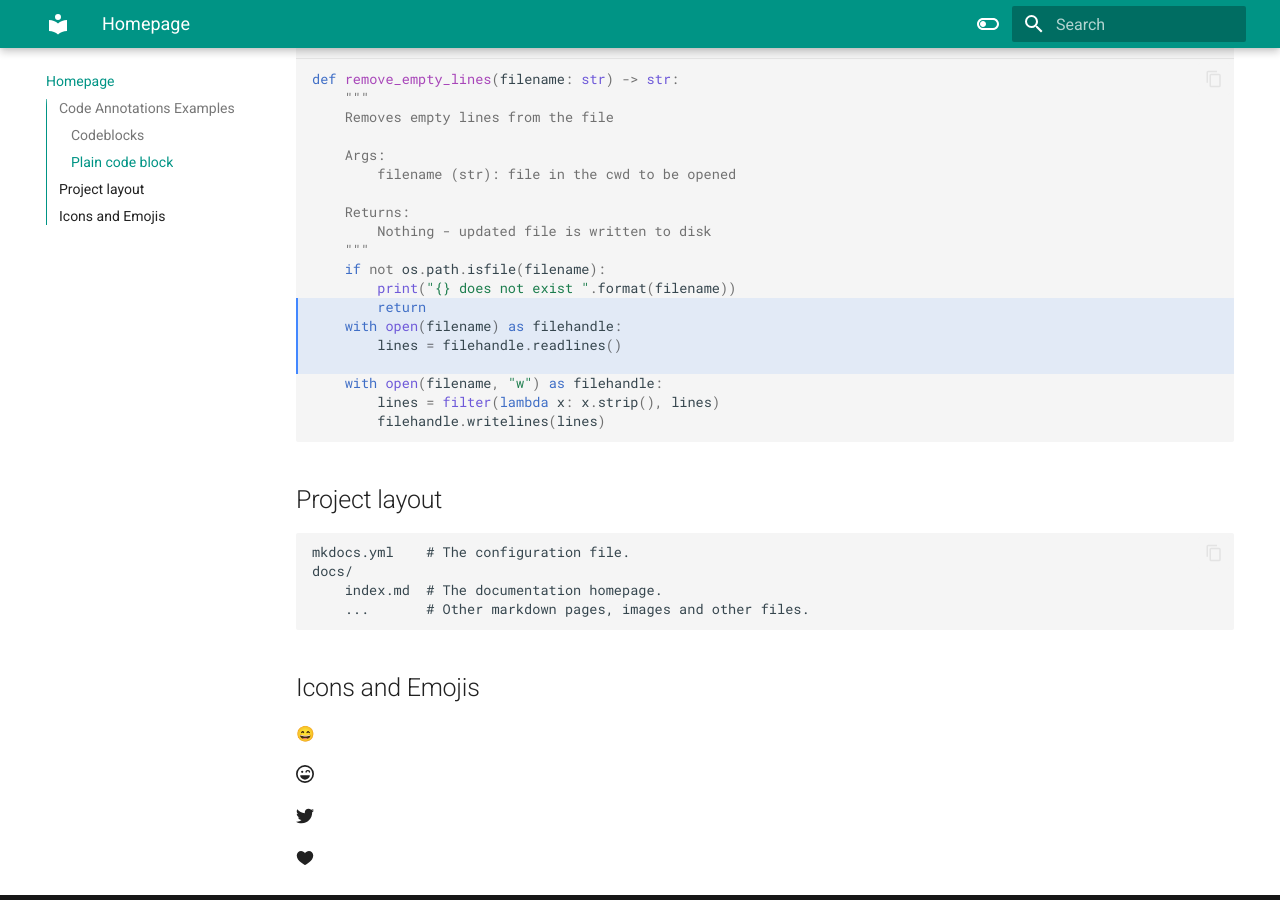
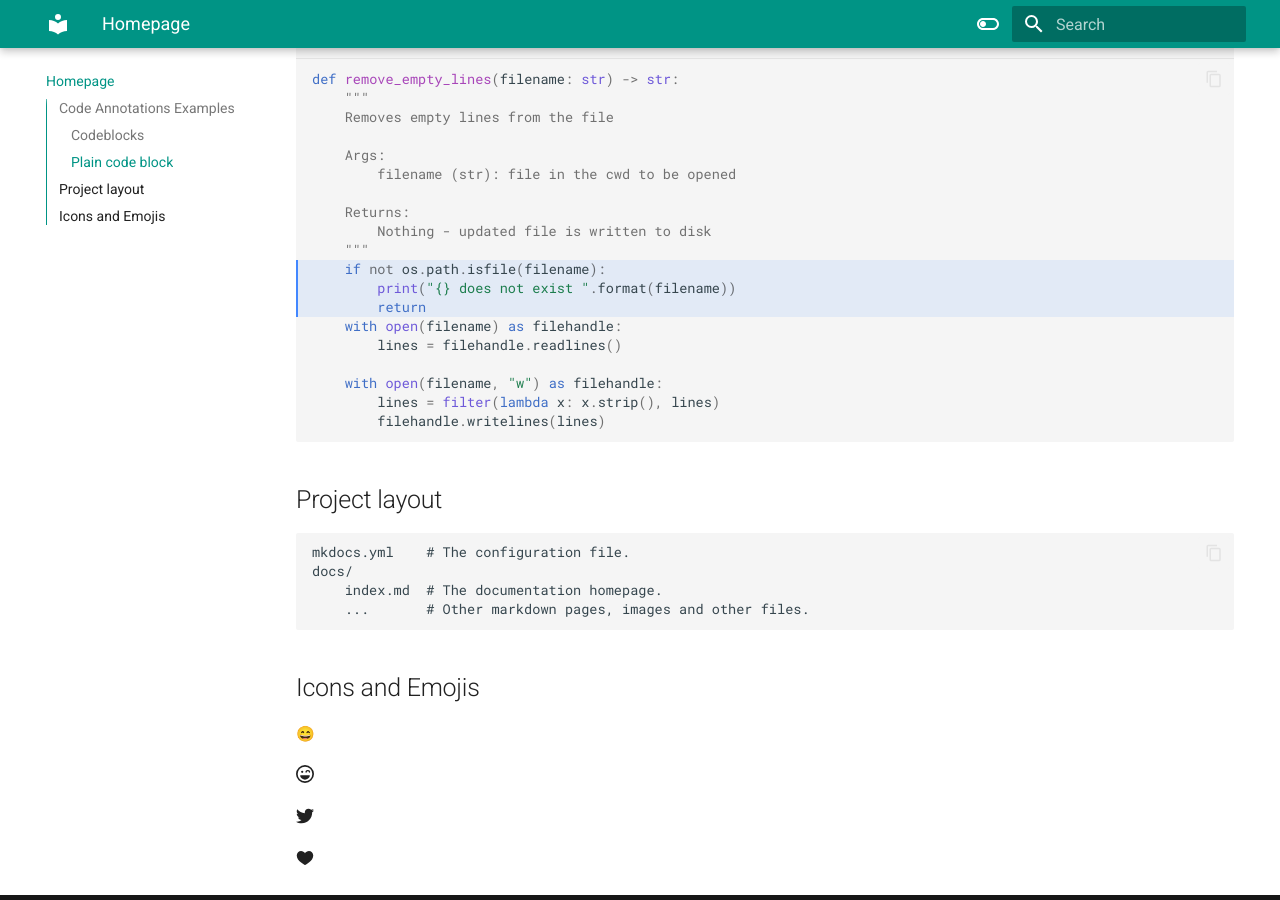
Before and after one commit to rikosintie/MKDocs, an MkDocs documentation site: the page built from docs/index.md, in a window 1280 px wide and 900 px high, scrolled down 1285 px. Built offline with MkDocs 1.6.1 and Material for MkDocs 9.7.7, drawn with Linux system fonts in a browser that asks for light colours; emoji names are drawn with the system emoji font.

Commit message:
Update index.md

````diff
--- a/docs/index.md
+++ b/docs/index.md
@@ -50,7 +50,7 @@ def create_filename(sub_dir1: str, extension: str = "", sub_dir2="") -> str:
     return int_report
 ```
 
-```py title="function for removing blank lines" hl_lines="13-16"
+```py title="function for removing blank lines" hl_lines="11-13"
 def remove_empty_lines(filename: str) -> str:
     """
     Removes empty lines from the file
````
